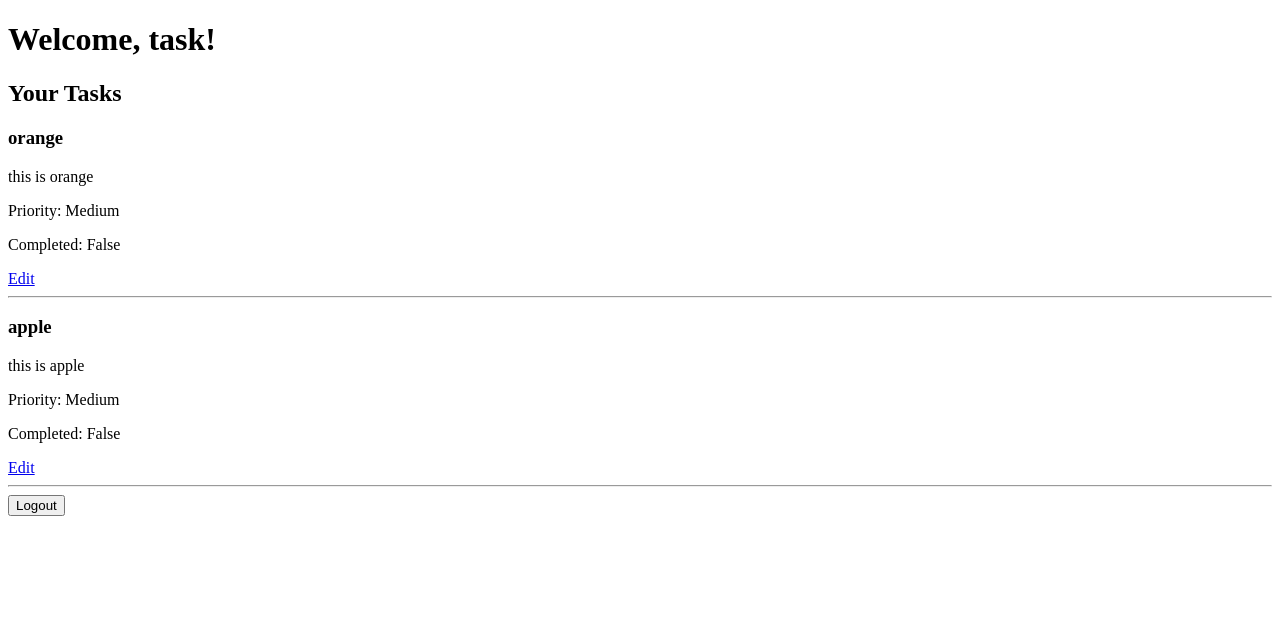
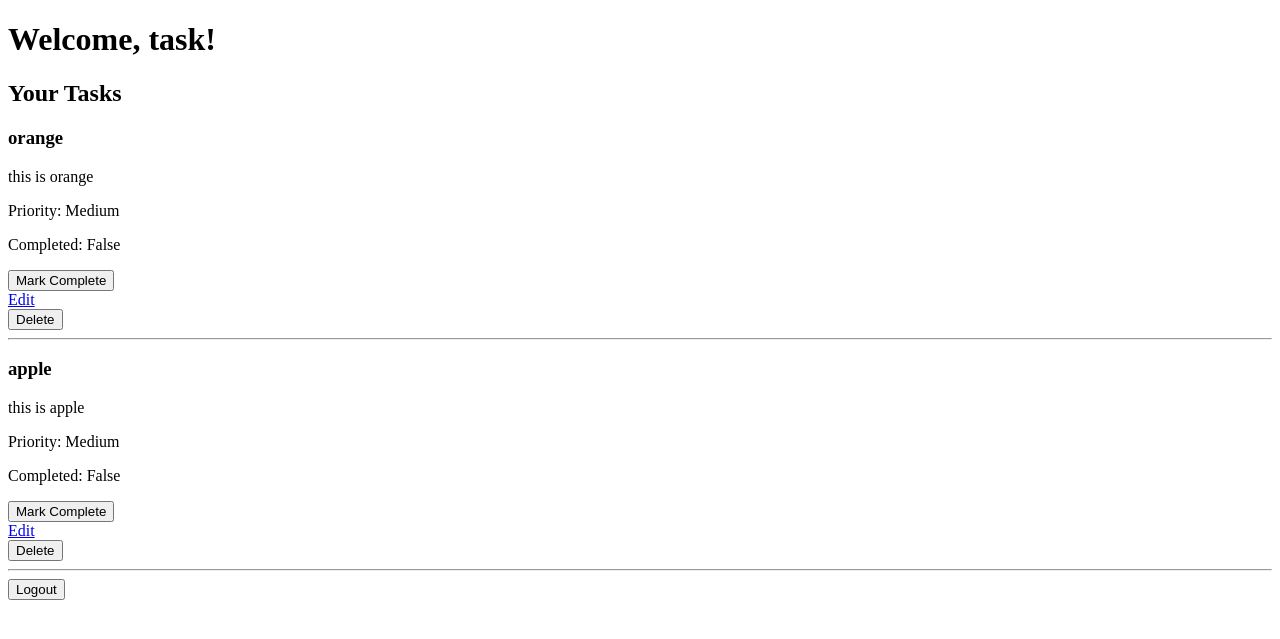
Before and after one commit to Sufiyanahmad325/task_magager_learning_python, a Django app: page / in a window 1280 px wide. Shown: the top 639 px of the page. Run offline with Django 5.2, Linux system fonts and the light colour scheme; a user stored in the database is signed in; data comes from the database, SQL or seed files in the repository.

Commit message:
one thing added here

```diff
--- a/task_manager/tasks/templates/tasks/dashboard.html
+++ b/task_manager/tasks/templates/tasks/dashboard.html
@@ -1,12 +1,11 @@
 <!DOCTYPE html>
 <html lang="en">
   <head>
-    <meta charset="UTF-8">
-    <meta name="viewport" content="width=device-width, initial-scale=1.0">
+    <meta charset="UTF-8" />
+    <meta name="viewport" content="width=device-width, initial-scale=1.0" />
     <title>Dashboard | Task Manager</title>
   </head>
   <body>
-
     <h1>Welcome, {{ request.user.username }}!</h1>
 
     <h2>Your Tasks</h2>
@@ -17,9 +16,21 @@
       <p>{{ task.description }}</p>
       <p>Priority: {{ task.priority }}</p>
       <p>Completed: {{ task.is_completed }}</p>
+      <form method="POST" action="{% url 'toggle-task' task.id %}">
+        {% csrf_token %} {% if task.is_completed %}
+        <button type="submit">Mark Incomplete</button>
+        {% else %}
+        <button type="submit">Mark Complete</button>
+        {% endif %}
+      </form>
       <a href="{% url 'edit-task' task.id %}">Edit</a>
+
+      <form method="POST" action="{% url 'delete-task' task.id %}">
+        {% csrf_token %}
+        <button type="submit">Delete</button>
+      </form>
     </div>
-        <hr>
+    <hr />
     {% empty %}
     <p>You haven't created any tasks yet.</p>
     {% endfor %}
```
Lines whose indentation alone changed are shown as unchanged.
